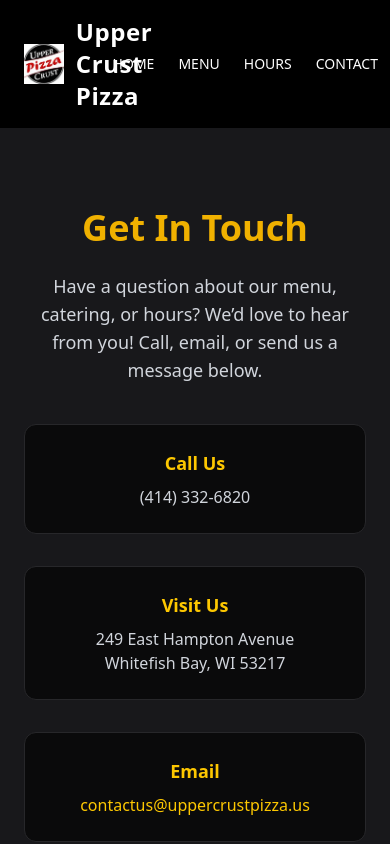
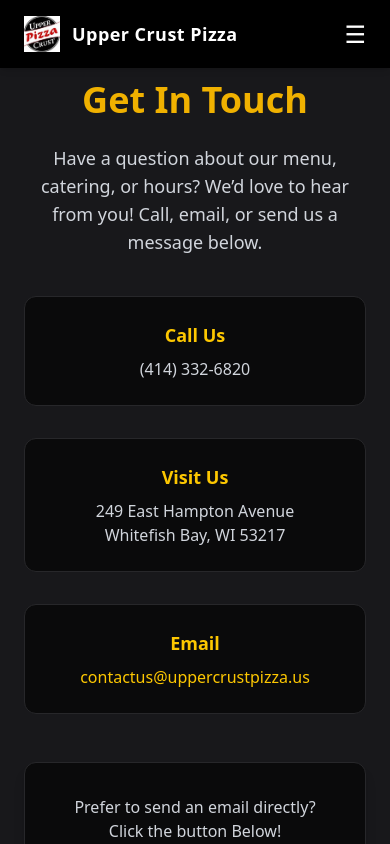
Before and after one commit to ZachAH/UpperCrust, a React (Vite) app: page /contact in a window 390 px wide. Shown: the top 844 px of the page. Built offline with nearby package versions, Linux system fonts and the light colour scheme.

Commit message:
updated revies and hero fro mobile

```diff
--- a/src/components/Header.tsx
+++ b/src/components/Header.tsx
@@ -1,5 +1,5 @@
 import { Link } from "react-router-dom";
-import { useEffect } from "react";
+import { useState, useEffect } from "react";
 import { useLocation } from "react-router-dom";
 
 export function ScrollToHash() {
@@ -18,35 +18,55 @@
 }
 
 export default function Header() {
+  const [isOpen, setIsOpen] = useState(false);
+
+  // Close mobile menu on nav click or page change
+  const { pathname } = useLocation();
+  useEffect(() => setIsOpen(false), [pathname]);
+
   return (
-    <header className="bg-black text-white shadow-md">
-      <div className="max-w-6xl mx-auto flex justify-between items-center px-6 py-4">
-        <div className="flex items-center space-x-3">
+    <header className="bg-black text-white shadow-md fixed top-0 left-0 w-full z-50">
+      <div className="max-w-6xl mx-auto flex justify-between items-center px-6 py-4 gap-4">
+
+        {/* Logo + Title */}
+        <div className="flex items-center space-x-3 flex-shrink-0">
           <img
             src="/logo.webp"
             alt="Upper Crust Pizza Logo"
-            className="w-10 h-10 md:w-12 md:h-12 object-contain"
+            className="w-9 h-9 md:w-11 md:h-11 object-contain"
           />
-          <h1 className="text-2xl font-bold tracking-wide">
+
+          <h1 className="text-lg sm:text-xl md:text-2xl font-extrabold tracking-wide whitespace-nowrap">
             Upper Crust Pizza
           </h1>
         </div>
 
-        <nav className="flex space-x-6 text-sm uppercase font-medium">
-          <Link to="/" className="hover:text-yellow-400 transition">
-            Home
-          </Link>
-          <Link to="/menu" className="hover:text-yellow-400 transition">
-            Menu
-          </Link>
-          <Link to="/hours" className="hover:text-yellow-400 transition">
-            Hours
-          </Link>
-          <Link to="/contact" className="hover:text-yellow-400 transition">
-            Contact
-          </Link>
+        {/* Desktop Nav */}
+        <nav className="hidden md:flex space-x-8 text-sm uppercase font-medium">
+          <Link to="/" className="hover:text-yellow-400 transition">Home</Link>
+          <Link to="/menu" className="hover:text-yellow-400 transition">Menu</Link>
+          <Link to="/hours" className="hover:text-yellow-400 transition">Hours</Link>
+          <Link to="/contact" className="hover:text-yellow-400 transition">Contact</Link>
         </nav>
+
+        {/* Mobile Hamburger */}
+        <button
+          className="md:hidden text-2xl focus:outline-none"
+          onClick={() => setIsOpen(!isOpen)}
+        >
+          {isOpen ? "✖" : "☰"}
+        </button>
       </div>
+
+      {/* Mobile Menu */}
+      {isOpen && (
+        <div className="md:hidden bg-black border-t border-zinc-800 px-6 py-4 space-y-4 text-sm uppercase font-medium animate-slideDown">
+          <Link to="/" className="block hover:text-yellow-400 transition">Home</Link>
+          <Link to="/menu" className="block hover:text-yellow-400 transition">Menu</Link>
+          <Link to="/hours" className="block hover:text-yellow-400 transition">Hours</Link>
+          <Link to="/contact" className="block hover:text-yellow-400 transition">Contact</Link>
+        </div>
+      )}
     </header>
   );
 }
--- a/src/components/Reviews.tsx
+++ b/src/components/Reviews.tsx
@@ -3,7 +3,7 @@
 
 export default function Reviews() {
 
-const [expandedIndex, setExpandedIndex] = useState<number | null>(null);
+  const [expandedIndex, setExpandedIndex] = useState<number | null>(null);
 
   const reviews = [
     {
@@ -72,9 +72,10 @@
     slidesToScroll: 1,
     responsive: [
       { breakpoint: 1280, settings: { slidesToShow: 2 } },
-      { breakpoint: 768, settings: { slidesToShow: 1 } } // mobile always 1 now
+      { breakpoint: 768, settings: { slidesToShow: 2 } }, // mobile now shows 2
     ],
   };
+
 
   return (
     <section id="reviews" className="bg-black text-white py-20 px-6">
@@ -97,7 +98,7 @@
             const isExpanded = expandedIndex === i;
 
             return (
-              <div key={i} className="px-3 sm:px-4">
+              <div key={i} className="px-3 sm:px-4 min-w-[50%]">
                 <div className="bg-zinc-900 p-5 sm:p-6 rounded-xl shadow-lg h-full flex flex-col review-card transition-all duration-300">
 
                   {/* Review text */}
@@ -144,6 +145,7 @@
                         </svg>
                       ))}
                     </div>
+
                   </div>
                 </div>
               </div>
--- a/src/index.css
+++ b/src/index.css
@@ -85,3 +85,18 @@
       transform: translateY(0);
     }
   }
+
+  @keyframes slideDown {
+    from {
+      opacity: 0;
+      transform: translateY(-10px);
+    }
+    to {
+      opacity: 1;
+      transform: translateY(0);
+    }
+  }
+
+  .animate-slideDown {
+    animation: slideDown 0.25s ease-out;
+  }
```
